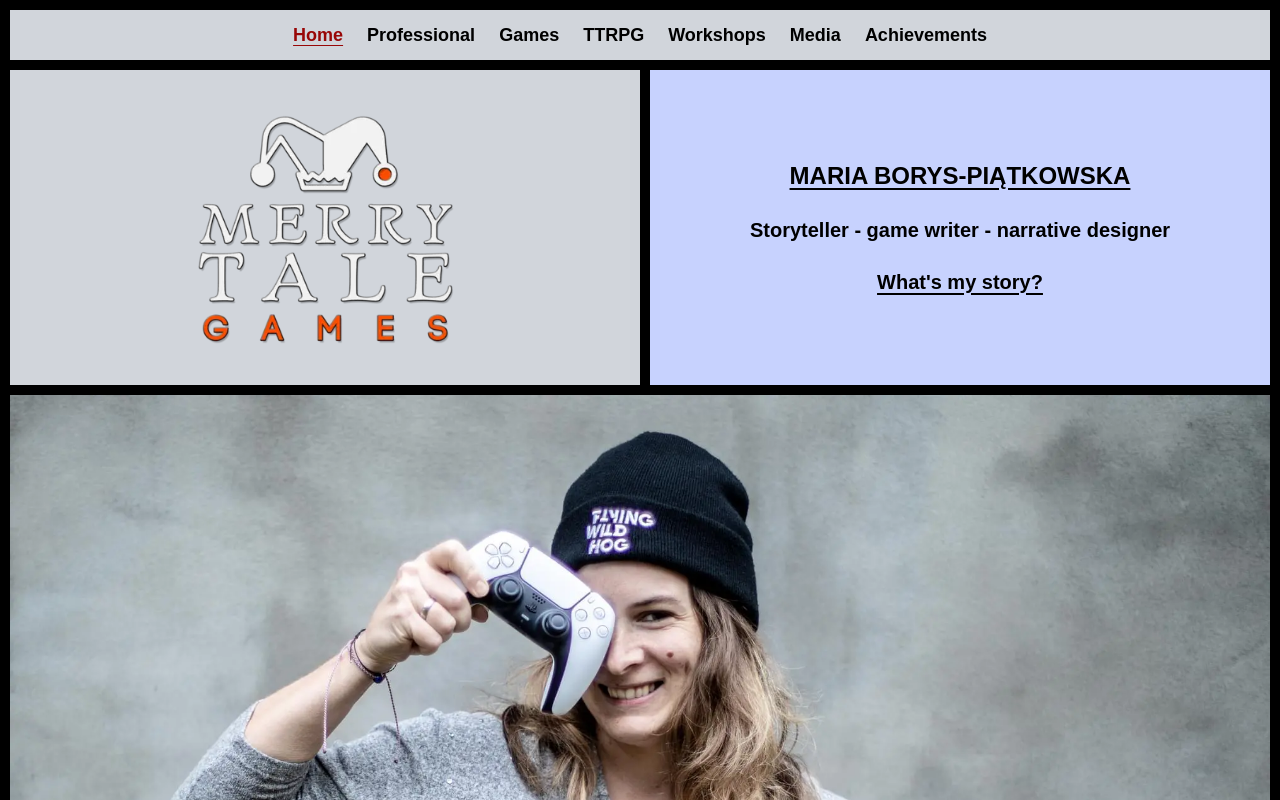
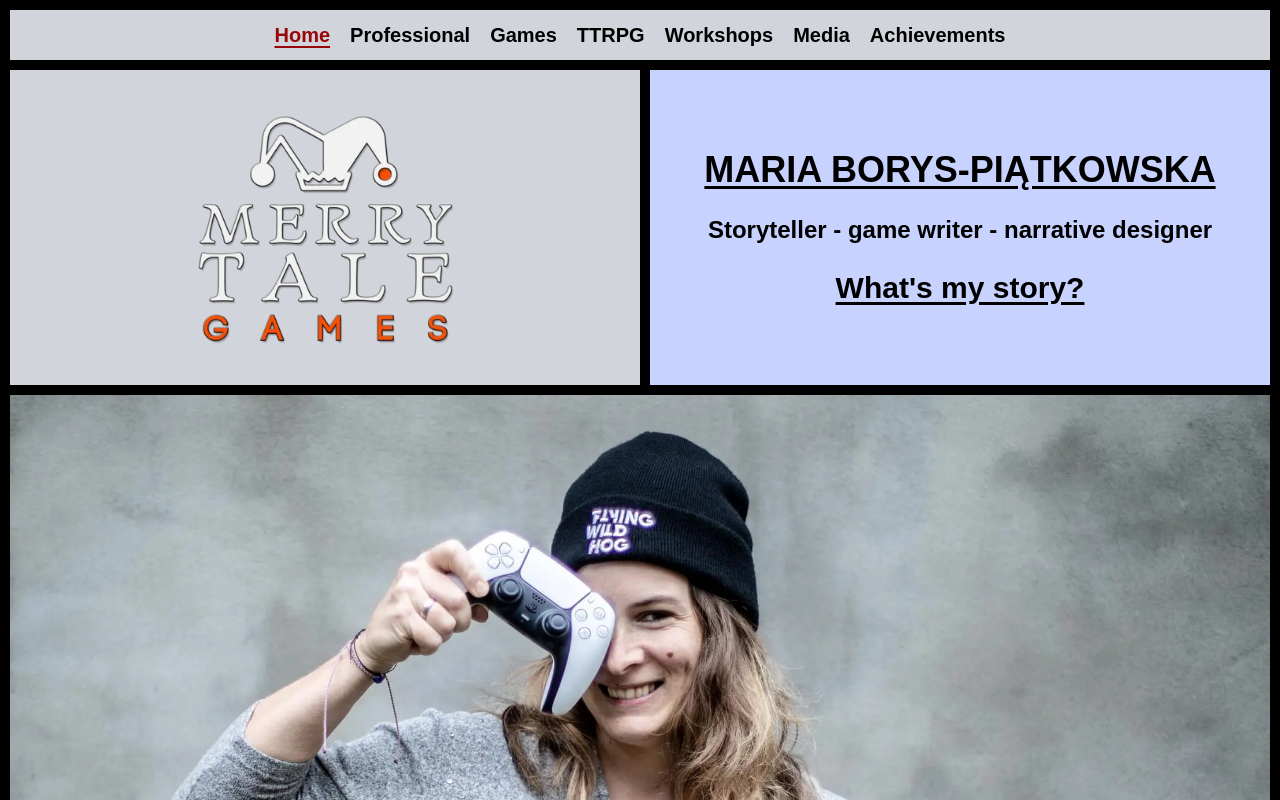
Before and after one commit to ArekKuna/merry-tales-react, a React (Create React App) app: page / in a window 1280 px wide. Shown: the top 800 px of the page. Built offline with nearby package versions, Linux system fonts and the light colour scheme; the HTML template or start-up script is replaced by a standard one; a web font is replaced by a local one.

Commit message:
change: font sizes on medium screens

```diff
--- a/src/components/Boxes/AboutBox/AboutBox.jsx
+++ b/src/components/Boxes/AboutBox/AboutBox.jsx
@@ -9,7 +9,7 @@ const AboutBox = () => {
       <BoxTitle to='professional' title='Maria Borys-Piątkowska' />
       <BoxParagraph text='Storyteller - game writer - narrative designer' />
       <Link to='/professional'>
-        <p className='font-black text-xl underline underline-offset-4'>
+        <p className='font-black text-xl underline underline-offset-4 sm:text-3xl'>
           What's my story?
         </p>
       </Link>
--- a/src/components/Boxes/BoxParagraph/BoxParagraph.jsx
+++ b/src/components/Boxes/BoxParagraph/BoxParagraph.jsx
@@ -1,5 +1,5 @@
 const BoxParagraph = ({ text }) => {
-  return <p className='text-lg font-bold sm:text-xl'>{text}</p>;
+  return <p className='text-lg font-bold sm:text-2xl'>{text}</p>;
 };
 
 export default BoxParagraph;
--- a/src/components/Boxes/BoxTitle/BoxTitle.jsx
+++ b/src/components/Boxes/BoxTitle/BoxTitle.jsx
@@ -3,7 +3,7 @@ import { Link } from 'react-router-dom';
 const BoxTitle = ({ title, to }) => {
   return (
     <Link to={to}>
-      <h2 className='text-2xl text-center font-black uppercase underline underline-offset-4'>
+      <h2 className='text-2xl text-center font-black uppercase underline underline-offset-4 sm:text-4xl'>
         {title}
       </h2>
     </Link>
--- a/src/components/Boxes/SocialsBox/Socials.jsx
+++ b/src/components/Boxes/SocialsBox/Socials.jsx
@@ -23,7 +23,7 @@ const SocialsBox = () => {
       />
       <SocialsItem
         variant='mail'
-        element={<GrMail className='mx-auto h-6 w-6 sm:h-12 smś:w-12' />}
+        element={<GrMail className='mx-auto h-6 w-6 sm:h-12 sm:w-12' />}
         href='mailto:merry.rpg@gmail.com?subject=Merry Tale Games Contact'
       />
     </div>
--- a/src/components/HomePage/TabletopSlider/TabletopSliderSlides/TabletopSliderTextSlide.jsx
+++ b/src/components/HomePage/TabletopSlider/TabletopSliderSlides/TabletopSliderTextSlide.jsx
@@ -3,7 +3,7 @@ import { Link } from "react-router-dom";
 const TabletopSliderTextSlide = ({ text, to }) => {
   return (
     <Link to={to}>
-      <p className='font-bold text-2xl text-center underline underline-offset-4'>
+      <p className='font-bold text-2xl text-center underline underline-offset-4 md:text-4xl'>
         {text}
       </p>
     </Link>
--- a/src/layout/Box/Box.jsx
+++ b/src/layout/Box/Box.jsx
@@ -1,9 +1,9 @@
 const variantMap = {
-  def: 'flex flex-col items-center justify-center w-full p-3 text-center font-medium border-b-10 border-black space-y-4 bg-indigo-200 sm:p-4 sm:space-y-6',
+  def: 'flex flex-col items-center justify-center w-full p-3 text-center font-medium border-b-10 border-black space-y-4 bg-indigo-200 sm:p-6 sm:space-y-6',
   logo: '!p-0 !bg-gray-300 sm:-order-1',
   image: '!p-0 sm:col-span-2 sm:order-2',
   about: 'sm:-order-1 sm:border-l-10',
-  videoGames: '!block pt-3 px-0 pb-0 sm:order-3 sm:col-span-2 sm:p-0 sm:pt-3',
+  videoGames: '!block pt-3 px-0 pb-0 sm:order-3 sm:col-span-2 sm:pb-0 sm:px-0 sm:pt-6',
   workshops: 'sm:order-5 sm:border-r-10',
   media: 'sm:order-6',
   tabletop: '!block sm:order-4 sm:col-span-2 sm:pb-8',
--- a/src/layout/Header/DesktopNavigation/DesktopNavItem/DesktopNavItem.jsx
+++ b/src/layout/Header/DesktopNavigation/DesktopNavItem/DesktopNavItem.jsx
@@ -5,7 +5,7 @@ const DesktopNavItem = ({ links }) => {
     <>
       {links.map(({ to, text, id }) => (
         <li key={id}>
-          <NavLink className='text-lg font-bold' to={to}>{text}</NavLink>
+          <NavLink className='text-xl font-bold' to={to}>{text}</NavLink>
         </li>
       ))}
     </>
--- a/src/layout/Header/DesktopNavigation/DesktopNavList/DesktopNavList.jsx
+++ b/src/layout/Header/DesktopNavigation/DesktopNavList/DesktopNavList.jsx
@@ -68,7 +68,7 @@ const DesktopMenuConfig = {
 
 const DesktopNavList = () => {
   return (
-    <ul className='flex w-full justify-center items-center space-x-6 capitalize'>
+    <ul className='flex w-full justify-center items-center space-x-5 capitalize'>
       <DesktopNavItem links={DesktopMenuConfig.home.links} />
       <DesktopNavItem links={DesktopMenuConfig.professional.links} />
       <DesktopNavItem links={DesktopMenuConfig.videoGames.links} />
```
